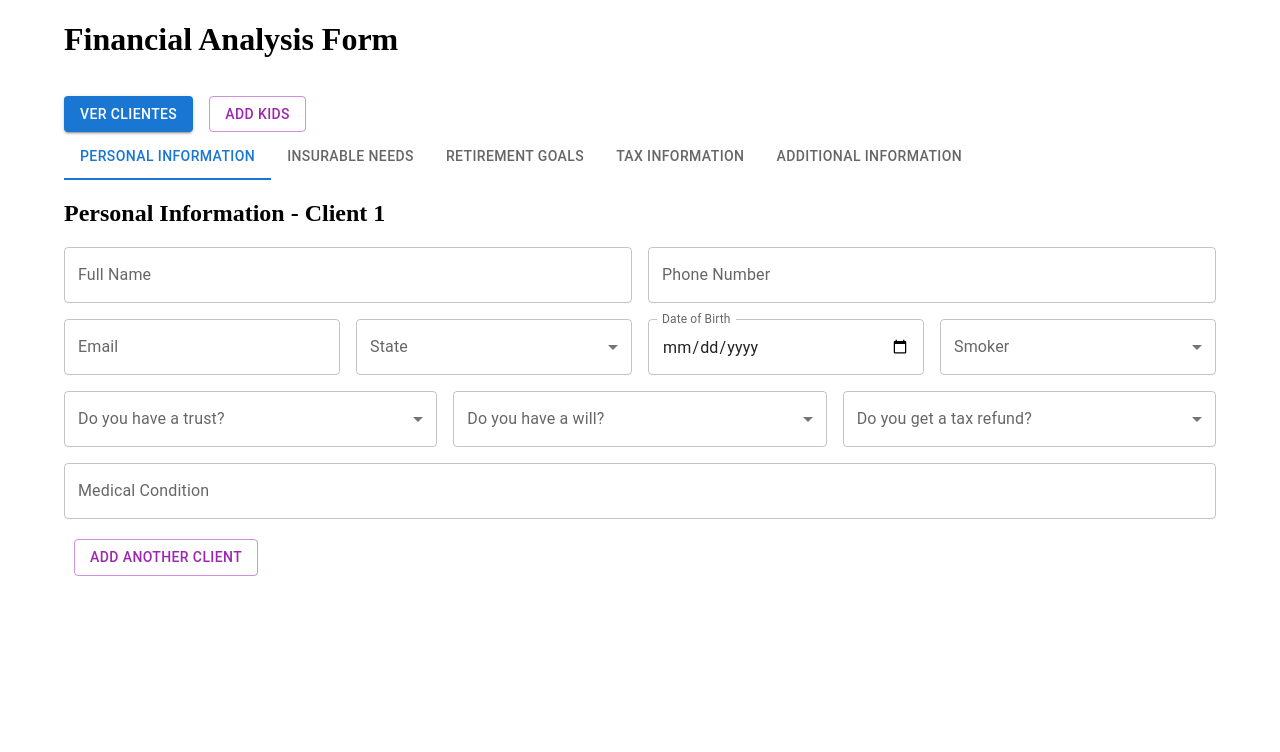
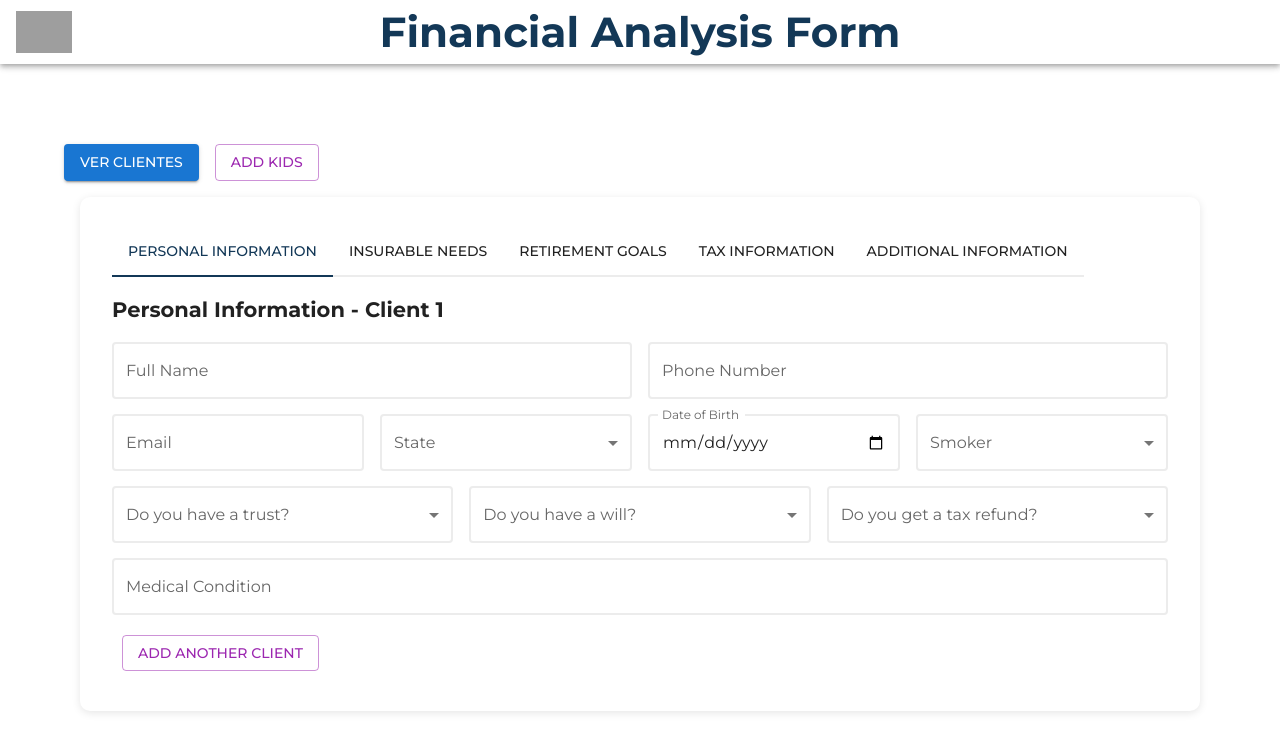
Before and after one commit to victorG2424/Financial-Analysis-Form, a React (Create React App) app: page / in a window 1280 px wide. Shown: the top 752 px of the page. Built offline with nearby package versions, Linux system fonts and the light colour scheme; grey boxes are pictures that could not be loaded.

Commit message:
cambio de estilos y fuentes, centrado de conteniodo, header

```diff
--- a/public/index.html
+++ b/public/index.html
@@ -4,6 +4,8 @@
     <meta charset="utf-8" />
     <link rel="icon" href="%PUBLIC_URL%/favicon.ico" />
     <meta name="viewport" content="width=device-width, initial-scale=1" />
+    <link href="https://fonts.googleapis.com/css2?family=Montserrat:wght@400;500;700&display=swap" rel="stylesheet">
+  <!-- ... -->
     <title>Financial Analysis</title>
   </head>
   <body>
--- a/src/App.js
+++ b/src/App.js
@@ -4,8 +4,10 @@ import { FormProvider } from './context/FormContext';
 import FormTabs from './components/Tabs';
 import KidsModal from './components/Modal';
 import ViewClients from './components/ViewClients';
-import { Container, Button } from '@mui/material';
+import { Container, Button, Box } from '@mui/material';
 import { BrowserRouter as Router, Routes, Route, Link, useLocation } from 'react-router-dom';
+import Header from './components/Header';
+import FormCard from './components/FormCard';
 
 function AppContent() {
   const location = useLocation();
@@ -20,8 +22,10 @@ function AppContent() {
   };
 
   return (
-    <Container maxWidth="lg">
-      <h1>Financial Analysis Form</h1>
+    <>
+      {/* Header full width */}
+      <Header />
+      <Container maxWidth="lg" sx={{ mt: 2 }}>
         {/* Condicionalmente se muestran los botones solo si no estamos en la vista de clientes */}
         {location.pathname === "/" && (
           <>
@@ -34,11 +38,20 @@ function AppContent() {
           </>
         )}
         <Routes>
-        <Route path="/" element={<FormTabs />} />
+          {/* Envolvemos FormTabs dentro de un FormCard */}
+          <Route
+            path="/"
+            element={
+              <FormCard>
+                <FormTabs />
+              </FormCard>
+            }
+          />
           <Route path="/clients" element={<ViewClients />} />
         </Routes>
         <KidsModal open={openKidsModal} handleClose={handleCloseKidsModal} />
       </Container>
+    </>
   );
 }
 
--- /dev/null
+++ b/src/components/FormCard.js
@@ -0,0 +1,22 @@
+// src/components/FormCard.js
+import React from 'react';
+import { Card, CardContent } from '@mui/material';
+
+const FormCard = ({ children }) => {
+  return (
+    <Card
+      sx={{
+        borderRadius: '10px',           // Bordes redondeados
+        boxShadow: '0 2px 8px rgba(0,0,0,0.1)', // Sombra sutil
+        m: 2,                           // Margin (espacio alrededor)
+        p: 2,                           // Padding interno (opcional, se recomienda usar CardContent para padding)
+      }}
+    >
+      <CardContent>
+        {children}
+      </CardContent>
+    </Card>
+  );
+};
+
+export default FormCard;
--- /dev/null
+++ b/src/components/Header.js
@@ -0,0 +1,47 @@
+// src/components/Header.js
+import React from 'react';
+import { AppBar, Toolbar, Typography, Box } from '@mui/material';
+
+const Header = () => {
+  return (
+    <AppBar
+      position="static"
+      sx={{
+        backgroundColor: 'white', // Color de fondo (puedes cambiarlo si lo deseas)
+        boxShadow: '1 4px 6px -1px #133857', // Sombra inferior con color #133857
+        marginBottom: '5%', // Margen inferior de 2em
+      }}
+    >
+      <Toolbar sx={{ justifyContent: 'center', position: 'relative', minHeight: '80px' }}>
+        {/* Logo a la izquierda */}
+        <Box
+          sx={{
+            position: 'absolute',
+            left: 16,
+            display: 'flex',
+            alignItems: 'center',
+          }}
+        >
+          <img
+            src="https://financiegroup.com/logo-gfi.svg"
+            alt="Logo"
+            style={{ height: '3em' }}
+          />
+        </Box>
+        {/* Título centrado */}
+        <Typography
+          variant="h1"
+          sx={{
+            fontSize: '3em',
+            color: '#133857',
+            fontWeight: 600,
+          }}
+        >
+          Financial Analysis Form
+        </Typography>
+      </Toolbar>
+    </AppBar>
+  );
+};
+
+export default Header;
--- a/src/components/InsurableNeeds.js
+++ b/src/components/InsurableNeeds.js
@@ -2,8 +2,17 @@
 import React, { useContext } from 'react';
 import { Formik, Form } from 'formik';
 import { FormContext } from '../context/FormContext';
-import { Button, Grid, TextField } from '@mui/material';
+import { Button, Grid, TextField, Typography  } from '@mui/material';
 import AutoSave from './AutoSave';
+const spanStyle = {
+  backgroundColor: '#77ED8B',
+  borderRadius: '5px',
+  color: '#118D57',
+  padding: '10px',
+  display: 'inline-block',
+  fontWeight: 600,
+  fontSize: '14px',
+};
 
 const InsurableNeeds = () => {
   const { formData, setFormData } = useContext(FormContext);
@@ -113,7 +122,11 @@ const InsurableNeeds = () => {
                     />
                   </Grid>
                   <Grid item xs={12}>
-                    <h4>Total Insurable Need: ${calculateTotal(values)}</h4>
+                    <Typography variant="h6">
+                      <span style={spanStyle}>
+                        Total Insurable Need: ${calculateTotal(values)}
+                      </span>
+                    </Typography>
                   </Grid>
                 </Grid>
                 <AutoSave save={handleAutoSaveClient1} />
--- a/src/components/PDFExportDB.js
+++ b/src/components/PDFExportDB.js
@@ -11,6 +11,94 @@ const formatDate = (dateInput) => {
   const year = date.getFullYear();
   return `${month}/${day}/${year}`;
 };
+
+// src/components/PDFExportDB.js
+const styles = `
+  <style>
+    body {
+      font-family: 'Montserrat', sans-serif;
+      font-size: 14px;
+      margin: 0;
+      padding: 0;
+      background-color: #f8f9fa;
+      color: #333;
+    }
+    .container {
+      max-width: 900px;
+      margin: 30px auto;
+      padding: 20px;
+      background: white;
+      box-shadow: 0px 0px 10px rgba(0, 0, 0, 0.1);
+      border-radius: 10px;
+    }
+    h1, h2 {
+      color: #133857;
+      margin-bottom: 10px;
+    }
+    h1 {
+      text-align: center;
+      font-size: 28px;
+      margin-bottom: 20px;
+      border-bottom: 3px solid #133857;
+      padding-bottom: 10px;
+    }
+    h2 {
+      font-size: 22px;
+      border-left: 5px solid #133857;
+      padding-left: 10px;
+    }
+    .section {
+      padding: 15px;
+      margin-bottom: 20px;
+      background: #ffffff;
+      border-left: 5px solid #3498db;
+      box-shadow: 0px 3px 5px rgba(0, 0, 0, 0.1);
+      border-radius: 5px;
+    }
+    .section:nth-child(even) {
+      border-left: 5px solid #e67e22;
+    }
+    .info {
+      display: flex;
+      flex-wrap: wrap;
+      justify-content: space-between;
+    }
+    .info p {
+      width: 48%;
+      margin: 5px 0;
+      padding: 5px;
+      background: #f1f1f1;
+      border-radius: 5px;
+    }
+    .separator {
+      height: 2px;
+      background: #ddd;
+      margin: 30px 0;
+    }
+    table {
+      width: 100%;
+      border-collapse: collapse;
+      margin-bottom: 20px;
+    }
+    table, th, td {
+      border: 1px solid #ddd;
+    }
+    th, td {
+      padding: 8px;
+      text-align: left;
+    }
+    th {
+      background-color: #f1f1f1;
+    }
+    .footer {
+      text-align: center;
+      font-size: 14px;
+      margin-top: 30px;
+      color: #555;
+    }
+  </style>
+`;
+
 
 // Calcula Total Insurable Need: (debt + income + education - subtractInsurances)
 const calculateInsurableTotal = (data) => {
--- a/src/components/RetirementGoals.js
+++ b/src/components/RetirementGoals.js
@@ -2,8 +2,18 @@
 import React, { useContext } from 'react';
 import { Formik, Form } from 'formik';
 import { FormContext } from '../context/FormContext';
-import { Button, Grid, TextField } from '@mui/material';
+import { Grid, TextField, Typography } from '@mui/material';
 import AutoSave from './AutoSave';
+
+const spanStyle = {
+  backgroundColor: '#77ED8B',
+  borderRadius: '5px',
+  color: '#118D57',
+  padding: '10px',
+  display: 'inline-block',
+  fontWeight: 600,
+  fontSize: '14px',
+};
 
 const RetirementGoals = () => {
   const { formData, setFormData } = useContext(FormContext);
@@ -32,7 +42,6 @@ const RetirementGoals = () => {
 
   const handleAutoSaveClient1 = (values) => {
     if (JSON.stringify(values) === JSON.stringify(formData.retirementGoals.client1)) return;
-
     setFormData(prev => ({
       ...prev,
       retirementGoals: {
@@ -44,7 +53,6 @@ const RetirementGoals = () => {
 
   const handleAutoSaveClient2 = (values) => {
     if (JSON.stringify(values) === JSON.stringify(formData.retirementGoals.client2)) return;
-
     setFormData(prev => ({
       ...prev,
       retirementGoals: {
@@ -53,7 +61,6 @@ const RetirementGoals = () => {
       },
     }));
   };
-
 
   return (
     <div>
@@ -109,9 +116,9 @@ const RetirementGoals = () => {
                     />
                   </Grid>
                   <Grid item xs={12}>
-                    <h4>
-                      Total Needed for Retirement: ${calculateTotalRetirement(values)}
-                    </h4>
+                    <Typography variant="h6" >
+                    <span style={spanStyle}>Total Needed for Retirement: ${calculateTotalRetirement(values)}</span>
+                    </Typography>
                   </Grid>
                 </Grid>
                 <AutoSave save={handleAutoSaveClient1} />
@@ -170,13 +177,12 @@ const RetirementGoals = () => {
                       />
                     </Grid>
                     <Grid item xs={12}>
-                      <h4>
-                        Total Needed for Retirement: ${calculateTotalRetirement(values)}
-                      </h4>
+                      <Typography variant="h4" style={{ marginTop: '10px', marginBottom: '10px' }}>
+                        Total Needed for Retirement: <span style={spanStyle}>${calculateTotalRetirement(values)}</span>
+                      </Typography>
                     </Grid>
                   </Grid>
                   <AutoSave save={handleAutoSaveClient2} />
-
                 </Form>
               )}
             </Formik>
--- a/src/components/TaxInformation.js
+++ b/src/components/TaxInformation.js
@@ -3,7 +3,6 @@ import React, { useContext } from 'react';
 import { Formik, Form, FastField, useFormikContext } from 'formik';
 import { FormContext } from '../context/FormContext';
 import {
-  Button,
   Grid,
   TextField,
   Checkbox,
@@ -14,12 +13,26 @@ import {
 } from '@mui/material';
 import AutoSave from './AutoSave';
 
+const spanStyle = {
+  backgroundColor: '#77ED8B',
+  borderRadius: '5px',
+  color: '#118D57',
+  padding: '5px 10px 5px 10px',
+  display: 'inline-block',
+  fontWeight: 600,
+};
+
 const TaxNowFields = () => {
   const { values, setFieldValue } = useFormikContext();
 
   const handleChange = (field, value) => {
     const newVal = Number(value) || 0;
     setFieldValue(`taxNow.${field}`, newVal);
+    const total =
+      Number(values.taxNow.checking || 0) +
+      Number(values.taxNow.savings || 0) +
+      Number(values.taxNow.other || 0);
+    setFieldValue('taxNow.total', total);
   };
 
   return (
@@ -61,9 +74,12 @@ const TaxNowFields = () => {
         )}
       </FastField>
       <div style={{ marginTop: '8px' }}>
-        <Typography variant="h6">
-          Total: ${Number(values.taxNow.checking || 0) + Number(values.taxNow.savings || 0) + Number(values.taxNow.other || 0)}
-        </Typography>
+        <span style={spanStyle}>
+          Total: $
+          {Number(values.taxNow.checking || 0) +
+            Number(values.taxNow.savings || 0) +
+            Number(values.taxNow.other || 0)}
+        </span>
       </div>
     </>
   );
@@ -75,6 +91,11 @@ const TaxLaterFields = () => {
   const handleChange = (field, value) => {
     const newVal = Number(value) || 0;
     setFieldValue(`taxLater.${field}`, newVal);
+    const total =
+      Number(values.taxLater.iras || 0) +
+      Number(values.taxLater.retirementPlan || 0) +
+      Number(values.taxLater.other || 0);
+    setFieldValue('taxLater.total', total);
   };
 
   return (
@@ -116,9 +137,12 @@ const TaxLaterFields = () => {
         )}
       </FastField>
       <div style={{ marginTop: '8px' }}>
-        <Typography variant="h6">
-          Total: ${Number(values.taxLater.iras || 0) + Number(values.taxLater.retirementPlan || 0) + Number(values.taxLater.other || 0)}
-        </Typography>
+        <span style={spanStyle}>
+          Total: $
+          {Number(values.taxLater.iras || 0) +
+            Number(values.taxLater.retirementPlan || 0) +
+            Number(values.taxLater.other || 0)}
+        </span>
       </div>
     </>
   );
@@ -130,6 +154,11 @@ const TaxAdvantagedFields = () => {
   const handleChange = (field, value) => {
     const newVal = Number(value) || 0;
     setFieldValue(`taxAdvantaged.${field}`, newVal);
+    const total =
+      Number(values.taxAdvantaged.rothIras || 0) +
+      Number(values.taxAdvantaged.plan529 || 0) +
+      Number(values.taxAdvantaged.lifeInsurance || 0);
+    setFieldValue('taxAdvantaged.total', total);
   };
 
   return (
@@ -171,9 +200,12 @@ const TaxAdvantagedFields = () => {
         )}
       </FastField>
       <div style={{ marginTop: '8px' }}>
-        <Typography variant="h6">
-          Total: ${Number(values.taxAdvantaged.rothIras || 0) + Number(values.taxAdvantaged.plan529 || 0) + Number(values.taxAdvantaged.lifeInsurance || 0)}
-        </Typography>
+        <span style={spanStyle}>
+          Total: $
+          {Number(values.taxAdvantaged.rothIras || 0) +
+            Number(values.taxAdvantaged.plan529 || 0) +
+            Number(values.taxAdvantaged.lifeInsurance || 0)}
+        </span>
       </div>
     </>
   );
@@ -232,7 +264,14 @@ const TaxInformation = () => {
                   <h4>Tax Advantaged</h4>
                   <TaxAdvantagedFields />
                 </Grid>
-
+                {/* Grand Total
+                <Grid item xs={12}>
+                  <Typography variant="h5" style={{ marginTop: '10px', marginBottom: '10px' }}>
+                    <span style={{ backgroundColor: '#77ED8B', borderRadius: '5px', color: '#118D57', padding: '10px', display: 'inline-block' }}>
+                      Grand Total: ${currentGrandTotal}
+                    </span>
+                  </Typography>
+                </Grid>*/}
                 {/* Monthly Savings */}
                 <Grid item xs={12}>
                   <h4>How much money can you comfortably put aside each month?</h4>
@@ -268,7 +307,6 @@ const TaxInformation = () => {
                 </Grid>
               </Grid>
               <AutoSave save={handleAutoSave} />
-
             </Form>
           );
         }}
--- a/src/index.css
+++ b/src/index.css
@@ -1,10 +1,11 @@
+/* src/index.css */
 body {
+  font-family: 'Montserrat', sans-serif !important;
+  font-size: 14px !important;
   margin: 0;
-  font-family: -apple-system, BlinkMacSystemFont, 'Segoe UI', 'Roboto', 'Oxygen',
-    'Ubuntu', 'Cantarell', 'Fira Sans', 'Droid Sans', 'Helvetica Neue',
-    sans-serif;
-  -webkit-font-smoothing: antialiased;
-  -moz-osx-font-smoothing: grayscale;
+  padding: 0;
+  background-color: #f8f9fa;
+  color: #333;
 }
 
 code {
--- a/src/index.js
+++ b/src/index.js
@@ -1,13 +1,21 @@
+// src/index.js
 import React from 'react';
-import ReactDOM from 'react-dom/client';  // ← Importa desde 'react-dom/client'
+import ReactDOM from 'react-dom/client';
 import App from './App';
+import theme from './theme'; // Asegúrate de tener definido tu tema personalizado en src/theme.js
+import { ThemeProvider } from '@mui/material/styles';
+import CssBaseline from '@mui/material/CssBaseline';
+import './index.css'; // Tus estilos globales
 
 // Obtiene el elemento root
 const root = ReactDOM.createRoot(document.getElementById('root'));
 
-// Renderiza la aplicación usando createRoot
+// Renderiza la aplicación usando createRoot, envolviendo App con ThemeProvider y CssBaseline
 root.render(
   <React.StrictMode>
-    <App />
+    <ThemeProvider theme={theme}>
+      <CssBaseline />
+      <App />
+    </ThemeProvider>
   </React.StrictMode>
 );
--- /dev/null
+++ b/src/theme.js
@@ -0,0 +1,56 @@
+// src/theme.js
+import { createTheme } from '@mui/material/styles';
+
+const theme = createTheme({
+  typography: {
+    fontFamily: '"Montserrat", sans-serif',
+    fontSize: 14,
+  },
+  components: {
+    MuiOutlinedInput: {
+      styleOverrides: {
+        root: {
+          '& .MuiOutlinedInput-notchedOutline': {
+            border: '2px solid rgba(217,217,217,0.5)', // Borde normal
+          },
+          '&:hover .MuiOutlinedInput-notchedOutline': {
+            border: '2px solid rgba(217,217,217,0.5)', // Borde al pasar el mouse
+          },
+          '&.Mui-focused .MuiOutlinedInput-notchedOutline': {
+            border: '2px solid rgba(217,217,217,0.5)', // Borde cuando el input está enfocado
+          },
+          '& .MuiInputBase-input': {
+            fontFamily: '"Montserrat", sans-serif',
+          },
+        },
+      },
+    },
+    MuiInputBase: {
+      styleOverrides: {
+        input: {
+          fontFamily: '"Montserrat", sans-serif',
+        },
+      },
+    },
+    MuiTab: {
+      styleOverrides: {
+        root: {
+          color: 'inherit',
+          '&.Mui-selected': {
+            color: '#133857',
+          },
+          borderBottom: '2px solid rgba(217,217,217,0.5)', // Separador debajo de cada tab
+        },
+      },
+    },
+    MuiTabs: {
+      styleOverrides: {
+        indicator: {
+          backgroundColor: '#133857',
+        },
+      },
+    },
+  },
+});
+
+export default theme;
```
Lines whose indentation alone changed are shown as unchanged.
